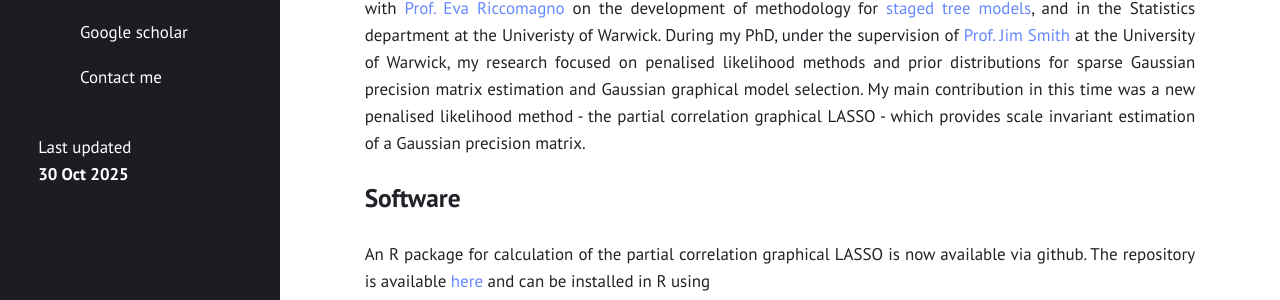
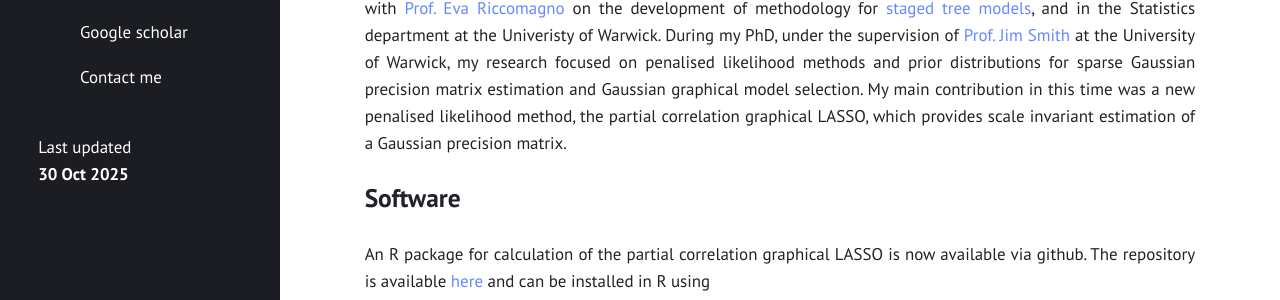
Before and after one commit to JackStorrorCarter/JackStorrorCarter.github.io, a Jekyll site: the page built from index.md, in a window 1280 px wide and 900 px high. Shown: the part 307-607 px from the top of the window. Built offline with Jekyll 4.4.1, drawn with Linux system fonts in a browser that asks for light colours.

Commit message:
Update index.md

```diff
--- a/index.md
+++ b/index.md
@@ -10,7 +10,7 @@ title: "Home"
 
 I am a [EUTOPIA-SIF](https://eutopia-university.eu/english-version/sif-post-doctoral-fellowships) Marie Sklodowska-Curie COFUND Fellow at Universitat Pompeu Fabra supervised by [Prof. David Rossell](https://sites.google.com/site/rosselldavid/). I am part of the [Statistics group](https://sites.google.com/view/stats-upf/news) in the Department of Economics and Business and I am also affiliated with the Barcelona School of Economics.  My main research interests are in statistical methodology and Bayesian statistics with a focus on graphical models.  In my current position I am working on decoupling the concepts of dependence and dispersion in the selection of Gaussian graphical models.
 
-I previously held post-doctoral positions in the Dipartimento di Matematica at the Università di Genova, working with [Prof. Eva Riccomagno](https://rubrica.unige.it/personale/VUZBXlJg) on the development of methodology for [staged tree models](https://en.wikipedia.org/wiki/Staged_tree_(mathematics)), and in the Statistics department at the Univeristy of Warwick. During my PhD, under the supervision of [Prof. Jim Smith](https://warwick.ac.uk/fac/sci/statistics/staff/academic-research/smith/) at the University of Warwick, my research focused on penalised likelihood methods and prior distributions for sparse Gaussian precision matrix estimation and Gaussian graphical model selection.  My main contribution in this time was a new penalised likelihood method - the partial correlation graphical LASSO - which provides scale invariant estimation of a Gaussian precision matrix.
+I previously held post-doctoral positions in the Dipartimento di Matematica at the Università di Genova, working with [Prof. Eva Riccomagno](https://rubrica.unige.it/personale/VUZBXlJg) on the development of methodology for [staged tree models](https://en.wikipedia.org/wiki/Staged_tree_(mathematics)), and in the Statistics department at the Univeristy of Warwick. During my PhD, under the supervision of [Prof. Jim Smith](https://warwick.ac.uk/fac/sci/statistics/staff/academic-research/smith/) at the University of Warwick, my research focused on penalised likelihood methods and prior distributions for sparse Gaussian precision matrix estimation and Gaussian graphical model selection.  My main contribution in this time was a new penalised likelihood method, the partial correlation graphical LASSO, which provides scale invariant estimation of a Gaussian precision matrix.
 
 ## Software
 
```
